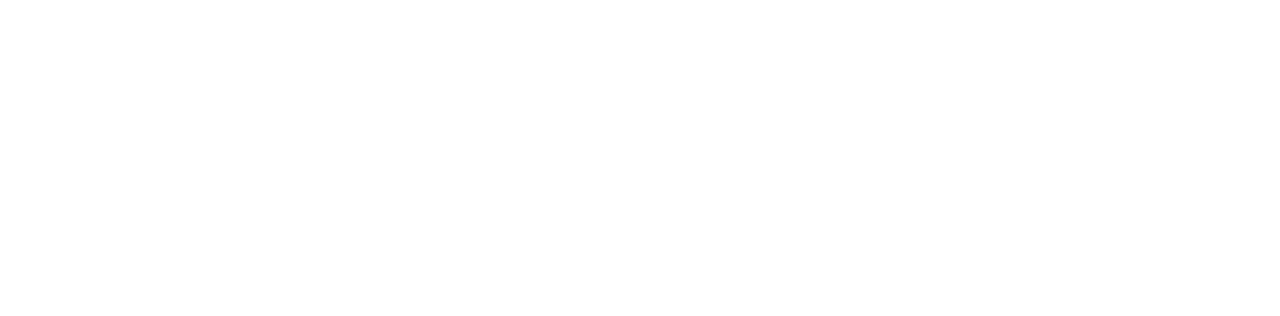
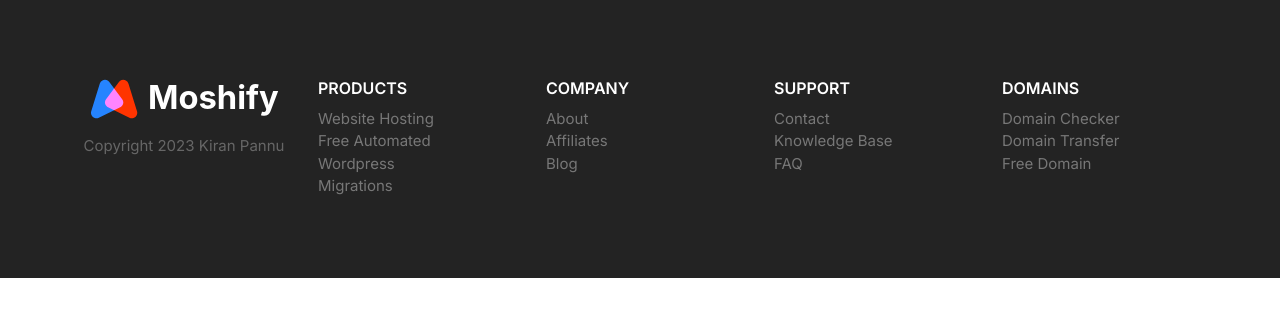
Before and after one commit to kiran-pannu/kiran, a plain HTML site: page index.html in a window 1280 px wide. Drawn offline with Linux system fonts and the light colour scheme.

Commit message:
styling footer block.

```diff
--- a/css/styles.css
+++ b/css/styles.css
@@ -798,3 +798,80 @@ a{
         max-width: 700px;
     }
 }
+
+/* Footer*/
+
+.footer{
+    background: #232323;
+}
+
+.footer a{
+    color: #777;
+    transition: color 0.3s;
+}
+
+.footer a:hover{
+    color: #fff;
+}
+
+.footer__section{
+    padding: 2rem;
+    border-bottom: 1px solid #393939;
+}
+
+.footer__section .list{
+    margin: 0;
+}
+
+.footer__heading{
+    text-transform: uppercase;
+    font-weight: 600;
+}
+.footer__brand{
+    margin-top: 5rem;
+    text-align: center;
+}
+
+.footer__brand img{
+    /* TODO: consider refactoring this  and applying it to all images*/
+    width: 100%;
+    max-width: 230px;
+}
+
+.footer__copyright{
+    font-size: 2.1rem;
+    color: #fff;
+    opacity:0.3;
+}
+
+@media screen and (min-width:768px){
+    .footer__sections{
+grid-template-columns: repeat(auto-fit, minmax(10rem, 1fr));
+}
+
+.footer .collapsible__chevron{
+    display: none;
+}
+
+.footer .collapsible__content{
+    opacity: 1;
+    max-height: 100%;
+}
+
+.footer__brand{
+    order: -1;
+    margin-top: 1rem;
+}
+
+.footer__copyright{
+    font-size: 1.5rem;
+}
+
+.footer__section{
+    border: 0;
+}
+
+.footer__heading{
+    font-size: 1.6rem;
+}
+}
--- a/index.html
+++ b/index.html
@@ -15,6 +15,78 @@
     <link rel="stylesheet" href="css/styles.css" />
   </head>
   <body>
+    <footer class="block block--dark footer">
+      <div class="container grid footer__sections">
+        <section class="collapsible collapsible--expanded footer__section">
+          <header class="collapsible__header">
+            <h2 class="collapsible__heading footer__heading">Products</h2>
+            <svg class="icon icon--secondary collapsible__chevron">
+              /* icon not display properly icon--white apply*/
+              <use xlink:href="images/sprite.svg#chevron"></use>
+            </svg>
+          </header>
+          <div class="collapsible__content">
+            <ul class="list">
+              <li><a href="#">Website Hosting</a></li>
+              <li><a href="#">Free Automated Wordpress</a></li>
+              <li><a href="#">Migrations</a></li>
+            </ul>
+          </div>
+        </section>
+        <section class="collapsible footer__section">
+          <header class="collapsible__header">
+            <h2 class="collapsible__heading footer__heading">Company</h2>
+            <svg class="icon icon--secondary collapsible__chevron">
+              /* icon not display properly icon--white apply*/
+              <use xlink:href="images/sprite.svg#chevron"></use>
+            </svg>
+          </header>
+          <div class="collapsible__content">
+            <ul class="list">
+              <li><a href="#">About</a></li>
+              <li><a href="#">Affiliates</a></li>
+              <li><a href="#">Blog</a></li>
+            </ul>
+          </div>
+        </section>
+        <section class="collapsible footer__section">
+          <header class="collapsible__header">
+            <h2 class="collapsible__heading footer__heading">Support</h2>
+            <svg class="icon icon--secondary collapsible__chevron">
+              /* icon not display properly icon--white apply*/
+              <use xlink:href="images/sprite.svg#chevron"></use>
+            </svg>
+          </header>
+          <div class="collapsible__content">
+            <ul class="list">
+              <li><a href="#">Contact</a></li>
+              <li><a href="#">Knowledge Base</a></li>
+              <li><a href="#">FAQ</a></li>
+            </ul>
+          </div>
+        </section>
+        <section class="collapsible footer__section">
+          <header class="collapsible__header">
+            <h2 class="collapsible__heading footer__heading">Domains</h2>
+            <svg class="icon icon--secondary collapsible__chevron">
+              /* icon not display properly icon--white apply*/
+              <use xlink:href="images/sprite.svg#chevron"></use>
+            </svg>
+          </header>
+          <div class="collapsible__content">
+            <ul class="list">
+              <li><a href="#">Domain Checker</a></li>
+              <li><a href="#">Domain Transfer</a></li>
+              <li><a href="#">Free Domain</a></li>
+            </ul>
+          </div>
+        </section>
+        <section class="footer__brand">
+          <img src="images/logo.svg" alt="" />
+          <p class="footer__copyright">Copyright 2023 Kiran Pannu</p>
+        </section>
+      </div>
+    </footer>
     <script src="js/main.js"></script>
   </body>
 </html>
```
Also changed, not shown: components/footer-block.html (added, +72 -0 lines).
